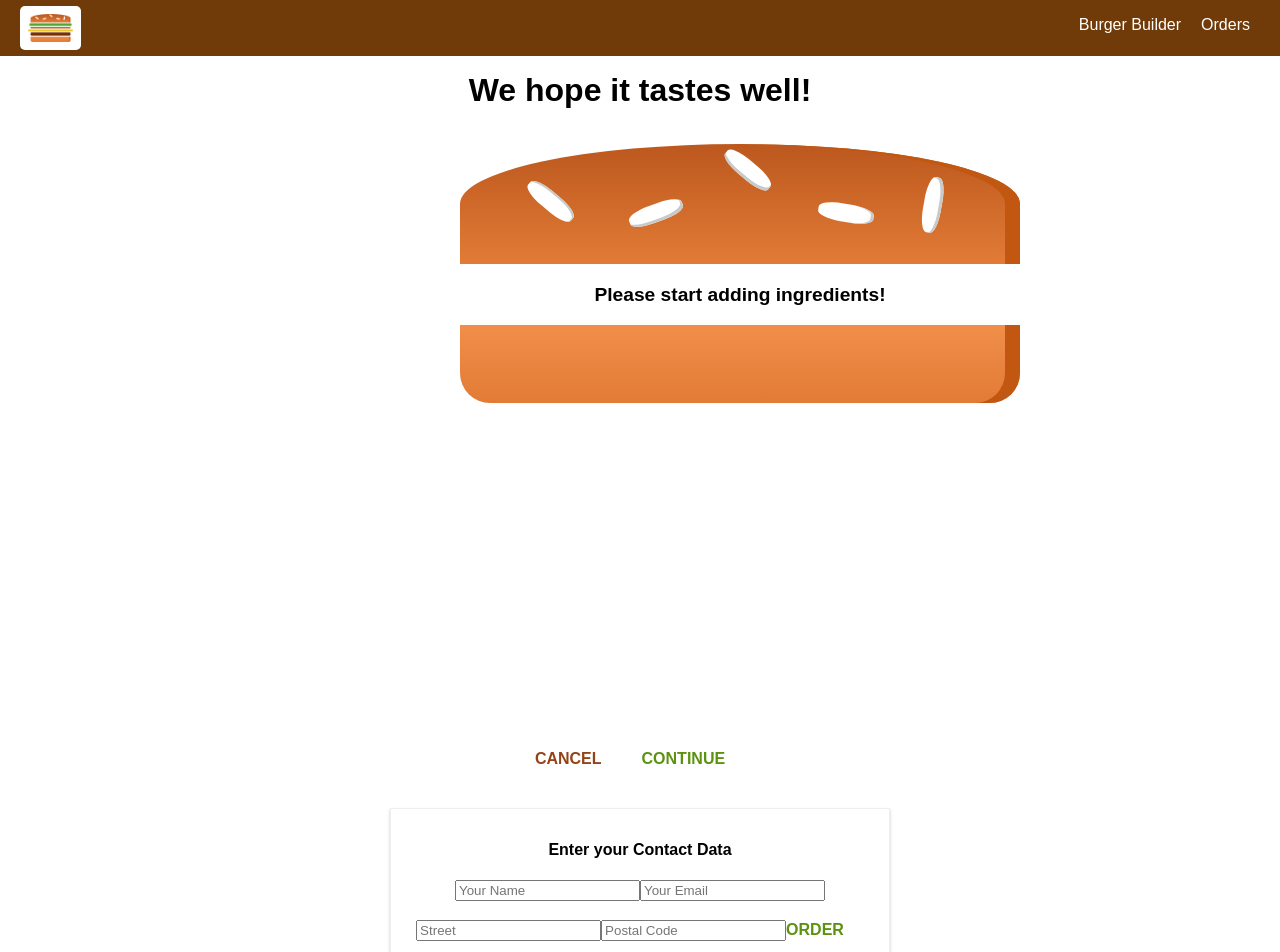
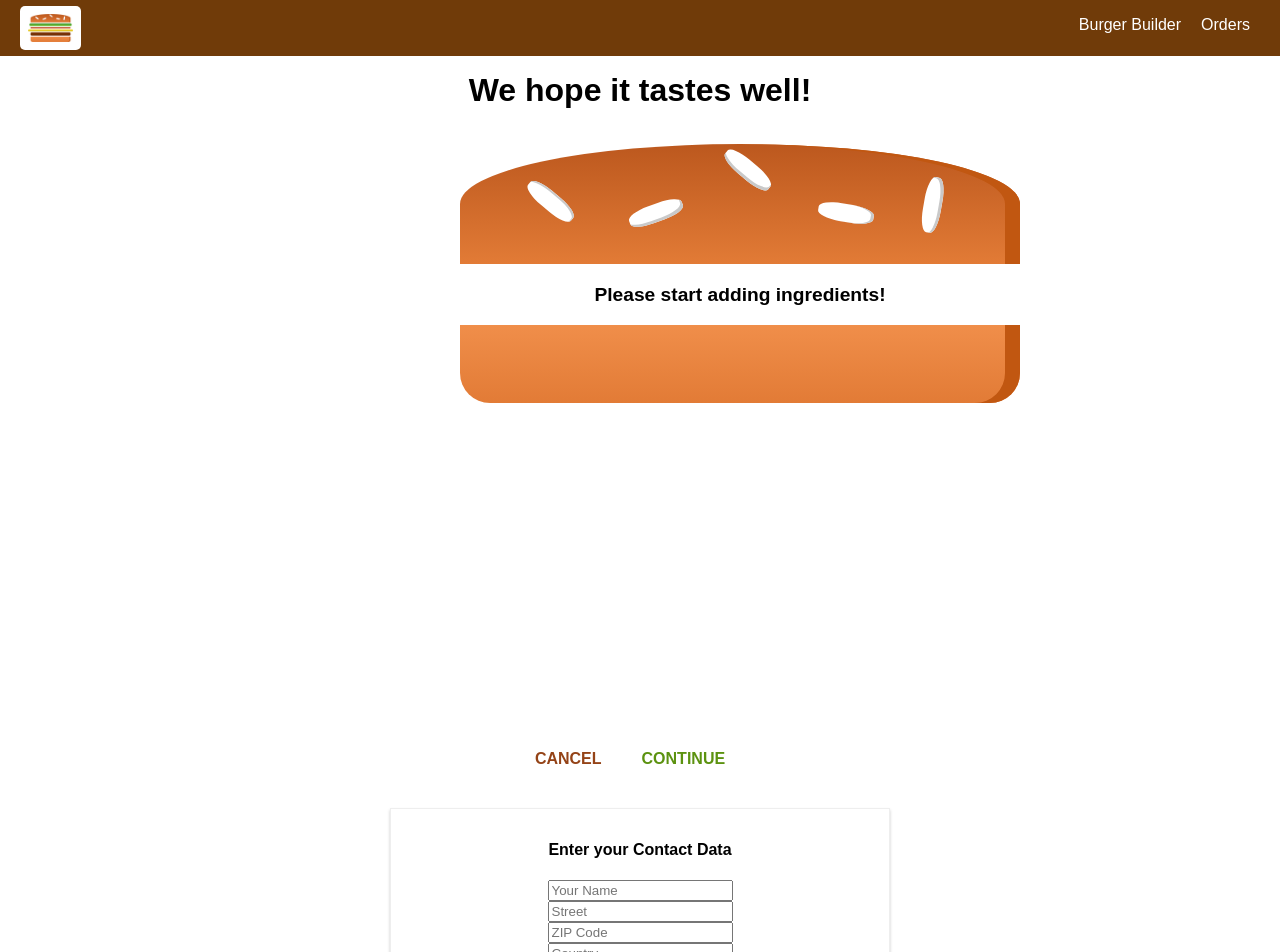
Before and after one commit to alonsogchparra/react-complete-guide, a React app in the folder burger/: page /checkout/contact-data in a window 1280 px wide. Shown: the top 952 px of the page. Built offline with nearby package versions, Linux system fonts and the light colour scheme.

Commit message:
Adding handlers, input component added, updated state

```diff
--- a/burger/src/containers/Checkout/ContactData/ContactData.js
+++ b/burger/src/containers/Checkout/ContactData/ContactData.js
@@ -3,36 +3,111 @@ import React, { Component } from 'react';
 import classes from './ContactData.css';
 import Button from '../../../components/UI/Button/Button';
 import Spinner from '../../../components/UI/Spinner/Spinner';
+import Input from '../../../components/UI/Input/Input';
 import axios from '../../../axios-orders';
 
 class ContactData extends Component {
 
   state = {
-    name: '',
-    mail: '',
-    address: {
-      street: '',
-      postalCode: ''
+    orderForm: {
+      name: {
+        elementType: 'input',
+        elementConfig: {
+          type: 'text',
+          placeholder: 'Your Name'
+        },
+        value: '',
+        validation: {
+          required: true
+        },
+        valid: false,
+        touched: false
+      },
+      street: {
+        elementType: 'input',
+        elementConfig: {
+          type: 'text',
+          placeholder: 'Street'
+        },
+        value: '',
+        validation: {
+          required: true
+        },
+        valid: false,
+        touched: false
+      },
+      zipCode: {
+        elementType: 'input',
+        elementConfig: {
+          type: 'text',
+          placeholder: 'ZIP Code'
+        },
+        value: '',
+        validation: {
+          required: true,
+          minLength: 5,
+          maxLength: 5
+        },
+        valid: false,
+        touched: false
+      },
+      country: {
+        elementType: 'input',
+        elementConfig: {
+          type: 'text',
+          placeholder: 'Country'
+        },
+        value: '',
+        validation: {
+          required: true
+        },
+        valid: false,
+        touched: false
+      },
+      email: {
+        elementType: 'input',
+        elementConfig: {
+          type: 'email',
+          placeholder: 'Your E-Mail'
+        },
+        value: '',
+        validation: {
+          required: true
+        },
+        valid: false,
+        touched: false
+      },
+      deliveryMethod: {
+        elementType: 'select',
+        elementConfig: {
+          options: [
+            { value: 'fastest', displayValue: 'Fastest' },
+            { value: 'cheapest', displayValue: 'Cheapest' }
+          ]
+        },
+        value: '',
+        validation: {},
+        valid: true
+      }
     },
+    formIsValid: false,
     loading: false
   };
 
   orderHandler = (event) => {
     event.preventDefault();
     this.setState({ loading: true });
+    const formData = {};
+
+    for (let formElementIdentifier in this.state.orderForm) {
+      formData[formElementIdentifier] = this.state.orderForm[formElementIdentifier].value;
+      console.log('formData', formData);
+    }
+
     const order = {
       ingredients: this.props.ingredients,
       price: this.props.price,
-      customer: {
-        name: 'Alonso Parra',
-        address: {
-          street: 'Teststreet 1',
-          zipCode: '5145',
-          country: 'Venezuela'
-        },
-        email: 'test@test.com'
-      },
-      deliveryMethod: 'fastest'
+      orderData: formData
     }
     axios.post('/orders.json', order)
       .then(response => {
@@ -44,15 +119,83 @@ class ContactData extends Component {
       });
   }
 
+  checkValidity(value, rules) {
+    let isValid = false;
+
+    if (!rules) {
+      return true;
+    }
+
+    if (rules.required) {
+      isValid = value.trim() !== '' && isValid;
+    }
+
+    if (rules.minLength) {
+      isValid = value.length >= rules.minLength && isValid
+    }
+    if (rules.maxLength) {
+      isValid = value.length <= rules.maxLength && isValid
+    }
+
+    return isValid;
+  }
+
+  inputChangedHandler = (event, inputIdentifier) => {
+    // With this I make a copy of orderForm, at first I thought this take the entiry object
+    // but only takes part of it. It is a partial copy
+    const updatedOrderForm = {
+      ...this.state.orderForm
+    };
+    //  With this complete the object copy specifying with the inputIdentifier
+    const updatedFormElement = {
+      ...updatedOrderForm[inputIdentifier]
+    };
+
+    updatedFormElement.value = event.target.value;
+    updatedFormElement.valid = this.checkValidity(updatedFormElement.value, updatedFormElement.validation);
+    updatedFormElement.touched = true;
+    updatedOrderForm[inputIdentifier] = updatedFormElement;
+
+    let formIsValid = false;
+    for (let inputIdentifier in updatedOrderForm) {
+      formIsValid = updatedOrderForm[inputIdentifier].valid && formIsValid;
+    }
+    console.log('-------------------------------');
+    console.log(formIsValid);
+    console.log('updatedFormElement',updatedFormElement);
+    console.log('updatedOrderForm', updatedOrderForm);
+    console.log('updatedOrderForm[inputIdentifier]', updatedOrderForm[inputIdentifier]);
+    this.setState({ orderForm: updatedOrderForm, formIsValid: formIsValid });
+  }
+
   render () {
 
+    const formElementsArray = [];
+
+    for (let key in this.state.orderForm) {
+      formElementsArray.push({
+        id: key,
+        config: this.state.orderForm[key]
+      });
+    }
+
+    console.log('-------------------------------');
+    console.log('formElementsArray', formElementsArray);
+
     let form = (
-      <form>
-        <input className={classes.Input} type="text" name="name" placeholder="Your Name"  />
-        <input className={classes.Input} type="email" name="email" placeholder="Your Email"  />
-        <input className={classes.Input} type="text" name="street" placeholder="Street"  />
-        <input className={classes.Input} type="text" name="postal" placeholder="Postal Code"  />
-        <Button btnType="Success" clicked={this.orderHandler}>ORDER</Button>
+      <form onSubmit={this.orderHandler}>
+        {formElementsArray.map(formElement => (
+          <Input
+            key={formElement.id}
+            elementType={formElement.config.elementType}
+            elementConfig={formElement.config.elementConfig}
+            value={formElement.config.value}
+            invalid={!formElement.config.valid}
+            shouldValidate={formElement.config.validation}
+            touched={formElement.config.touched}
+            changed={(event) => this.inputChangedHandler(event, formElement.id)} />
+        ))}
+        <Button btnType="Success" disabled={!this.state.formIsValid}>ORDER</Button>
       </form>
     );
 
```
